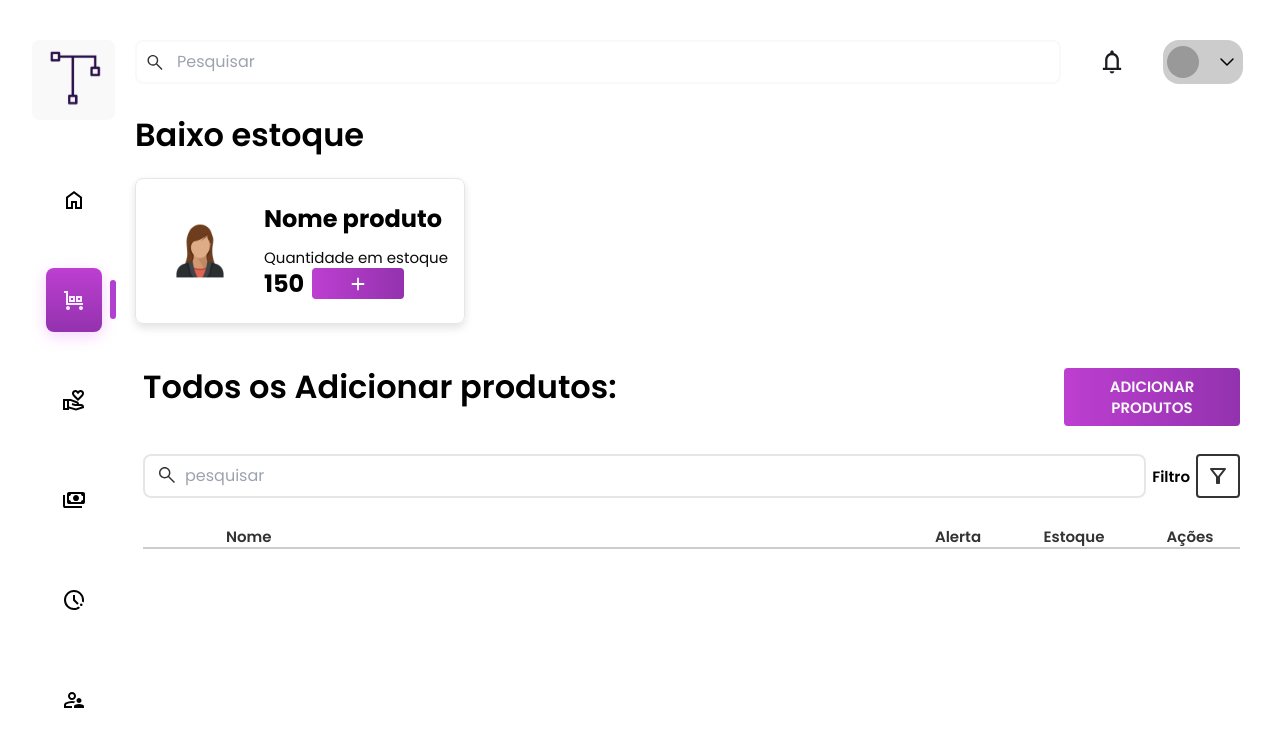
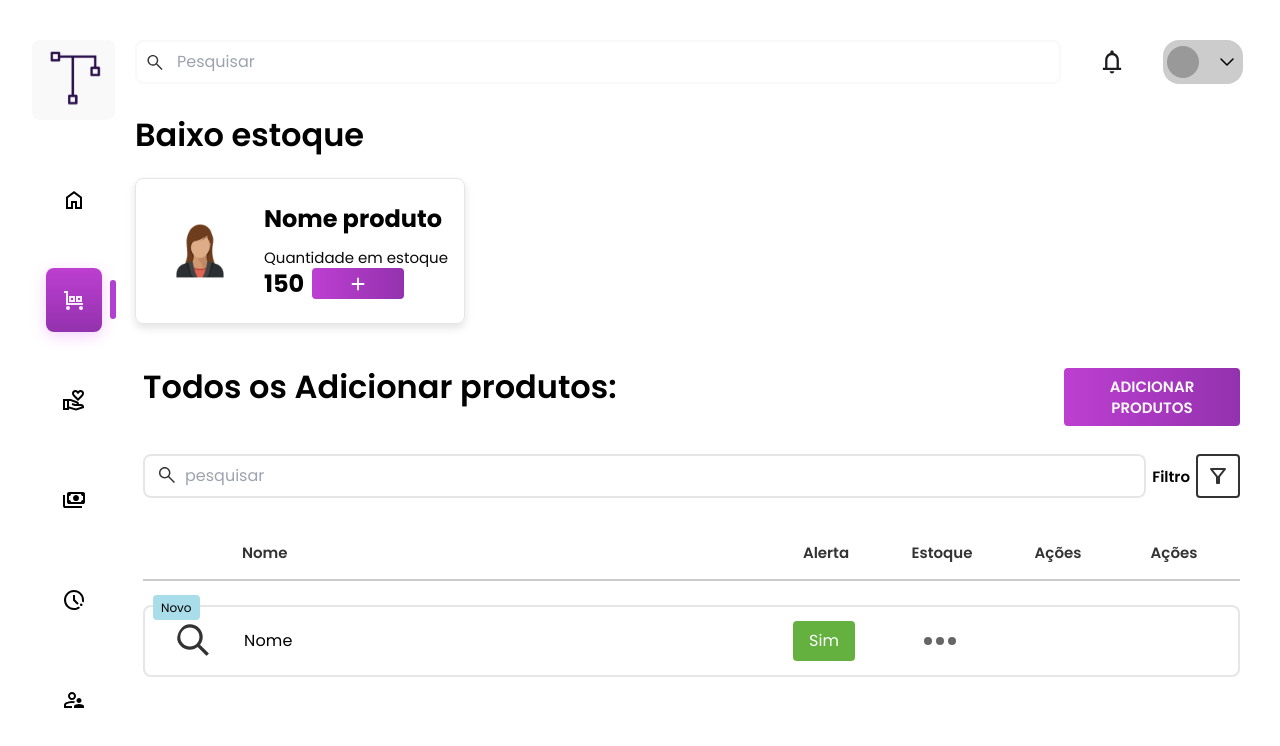
Before and after one commit to ryanNS3/PlanNexus-Front-End, a React (Vite) app: page /estoque in a window 1280 px wide. Shown: the top 746 px of the page. Built offline with nearby package versions, Linux system fonts and the light colour scheme; no server answers.

Commit message:
refactor: alter LineTable to a internal component

```diff
--- a/src/components/ViewTemplate/index.jsx
+++ b/src/components/ViewTemplate/index.jsx
@@ -1,51 +1,70 @@
-import { LineTable } from "../LineTable";
 import React from "react";
-import { PinkButton } from "../Buttons/pinkButton";
 import SearchSvg from "../../assets/header/search.svg";
-import ClearSvg from "../../assets/header/xmark.svg"
+import ClearSvg from "../../assets/header/xmark.svg";
 import { useState } from "react";
 import BasicModal, { ExtendModal } from "../Modal";
-import { Filter } from "../../components/Filter"
+import { Filter } from "../../components/Filter";
+import { UniqueModal } from "../Modal";
+import { EmployeeDetails } from "./../EmployeeDetails/index";
 
-export function TemplateView({ name, role, formModal, isExtendModal = false, header_data }) {
-    const [isOpenModalForm, setIsOpenModalForm] = React.useState(false)
+export function TemplateView({
+  name,
+  role,
+  formModal,
+  isExtendModal = false,
+  header_data,
+}) {
+  const [isOpenModalForm, setIsOpenModalForm] = React.useState(false);
   const url = window.location;
   // vai precisar de alteração
-    const statusUser = url.pathname === "/gestao/turmas" ? "AAPM" : "Status"
+  const statusUser = url.pathname === "/gestao/turmas" ? "AAPM" : "Status";
 
-    const [searchTerm, setSearchTerm] = useState("")
-    let isModal = formModal
+  const [searchTerm, setSearchTerm] = useState("");
+  let isModal = formModal;
 
   const handleChange = (event) => {
-        setSearchTerm(event.target.value)
-    }
+    setSearchTerm(event.target.value);
+  };
 
   const clearSearch = () => {
     setSearchTerm("");
   };
 
   return (
-        <main className=" w-full p-2 max-w-[74.188] min-w-[23.813rem]" aria-label="conteúdo principal na tela gestão" >
-            <header className="flex justify-between my-4 col-span-12" >
-                <h1 className="text-h5" >Todos os {name}: </h1>
-                {!isExtendModal &&
-                    <BasicModal isOpenModal={isOpenModalForm} setIsOpenModal={setIsOpenModalForm} TextButton={`Adicionar ${name}`}>
+    <main
+      className=" w-full p-2 max-w-[74.188] min-w-[23.813rem]"
+      aria-label="conteúdo principal na tela gestão"
+    >
+      <header className="flex justify-between my-4 col-span-12">
+        <h1 className="text-h5">Todos os {name}: </h1>
+        {!isExtendModal && (
+          <BasicModal
+            isOpenModal={isOpenModalForm}
+            setIsOpenModal={setIsOpenModalForm}
+            TextButton={`Adicionar ${name}`}
+          >
             <h1 className=" text-h5">Adicionar {name}</h1>
             {formModal}
           </BasicModal>
-                }
+        )}
 
-                {isExtendModal &&
-                    <ExtendModal TextButton={name} isOpenModal={isOpenModalForm} setIsOpenModal={setIsOpenModalForm}>
+        {isExtendModal && (
+          <ExtendModal
+            TextButton={name}
+            isOpenModal={isOpenModalForm}
+            setIsOpenModal={setIsOpenModalForm}
+          >
             {formModal}
           </ExtendModal>
-                }
+        )}
       </header>
 
       {/* BARRA DE PESQUISA */}
 
-            <form className="w-full flex align-center py-2 my-5 col-span-12" aria-label={`Pesquisar ${name}`}>
-
+      <form
+        className="w-full flex align-center py-2 my-5 col-span-12"
+        aria-label={`Pesquisar ${name}`}
+      >
         <input
           className="w-full py-2 pl-10 pr-4 focus:outline-none border-2 focus:border-rosa-destaque border-cinza-100 rounded-lg"
           type="text"
@@ -62,24 +81,68 @@ export function TemplateView({ name, role, formModal, isExtendModal = false, hea
           />
         )}
 
-                <img src={SearchSvg} className="px-4 absolute transform mt-3 z-0" alt="ícone de pesquisa" />
+        <img
+          src={SearchSvg}
+          className="px-4 absolute transform mt-3 z-0"
+          alt="ícone de pesquisa"
+        />
         <Filter />
       </form>
 
       {/* HEADER DO TEMPLATE DE TABELAS */}
       <section
-                className={`grid gap-4 col-start-1 col-end-12 border-b-2 border-[#CCCCCC] mb-2`}
+        className={`grid gap-4 col-start-1 col-end-12 border-b-2 border-[#CCCCCC] mb-6 p-4`}
         aria-label="informações principais sobre os usuários"
-                style={{ gridTemplateColumns: `minmax(0px, 67px) 1fr repeat(${header_data.length}, 100px)` }}>
+        style={{
+          gridTemplateColumns: `minmax(0px, 67px) 1fr repeat(${header_data.length + 1}, 100px)`,
+        }}
+      >
         <p></p>
-                    <p className="w-full text-fun2 text-cinza-700 m-auto" >Nome</p>
-                    {header_data?.map(element => (
-                        <p key={element} className="text-center text-fun2 text-cinza-700 m-auto">{element}</p>
+        <p className="w-full text-fun2 text-cinza-700 m-auto">Nome</p>
+        {header_data?.map((element) => (
+          <p
+            key={element}
+            className="text-center text-fun2 text-cinza-700 m-auto"
+          >
+            {element}
+          </p>
         ))}
+        <p className="text-center text-fun2 text-cinza-700 m-auto">Ações</p>
       </section>
       <section className="flex flex-col col-span-10 gap-2">
-                <LineTable />
+        <LineTable
+          grid={`minmax(0px, 67px) 1fr repeat(${header_data.length + 1}, 100px)`}
+          isNew
+        />
       </section>
     </main>
-    )
+  );
 }
+
+function LineTable({ image_source, grid, isNew}) {
+  return (
+    <>
+      <div
+        className="relative rounded-lg w-full py-[0.875rem] p-4 border-2 border-cinza-100 bg-white grid items-center justify-items-center gap-4 "
+        style={{ gridTemplateColumns: grid }}
+      >
+        <img src={SearchSvg} className="rounded-full" height={36} width={36} />
+        <p className="text-xs tracking-[0.01em] justify-self-start">Nome</p>
+        <div className="bg-[#64B140] rounded px-4 py-2">
+          <p className="text-[#fff]">Sim</p>
+        </div>
+
+        <UniqueModal
+        //   setSelectedId={setSelectedEmployee}
+        //   SelectedId={employee.NIF}
+        >
+          <EmployeeDetails />
+        </UniqueModal>
+
+        {isNew && (
+            <div className="absolute top-[-12.5px] left-2 px-2 py-1 bg-[#A9DDE9] text-ct3 rounded">Novo</div>
+        )}
+      </div>
+    </>
+  );
+}
```
Lines whose indentation alone changed are shown as unchanged.
